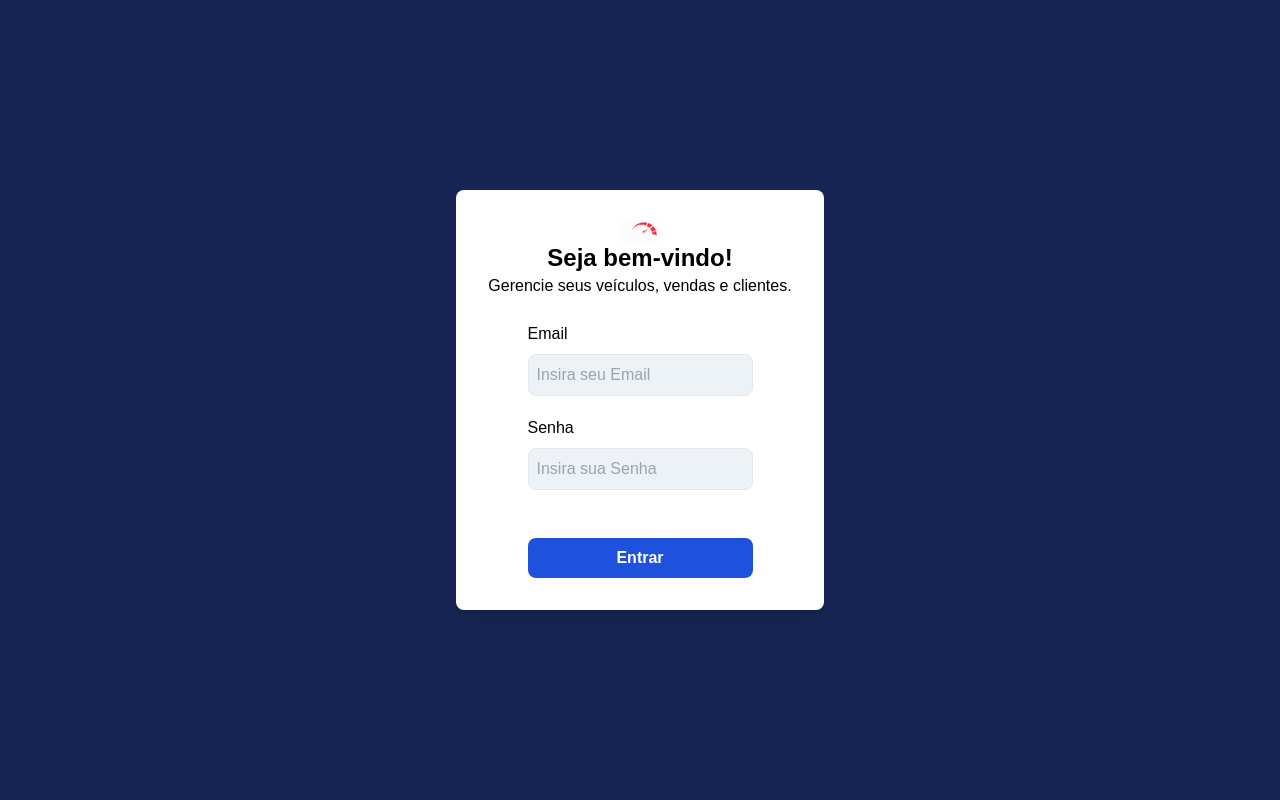
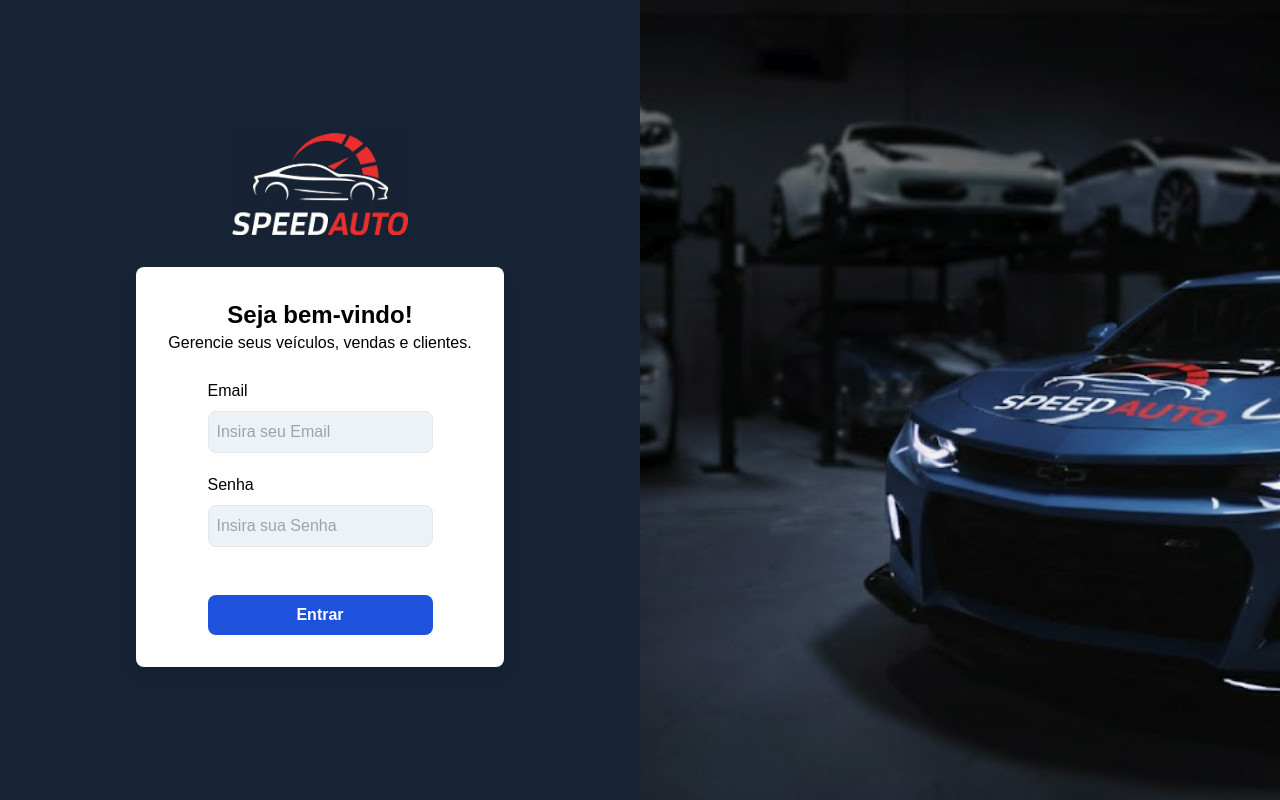
Before and after one commit to lukinhasc-dev/speedauto, a React (Vite) app in the folder front-end/: page / in a window 1280 px wide. Built offline with nearby package versions, Linux system fonts and the light colour scheme.

Commit message:
adição de imagem e ajustes

```diff
--- a/front-end/src/pages/Login.tsx
+++ b/front-end/src/pages/Login.tsx
@@ -1,12 +1,15 @@
-import Assets from '../assets/Carro - Speedauto.png';
+import Assets from '../assets/Logo.png';
+import Camaro from '../assets/camaro.jpg';
 
 export default function Login() {
   return (
-    <div className='bg-blue-950 flex flex-col justify-center items-center h-screen w-screen'>
+    <div className='flex h-screen w-screen'>
+      <div className='bg-[#162334] flex flex-col justify-center items-center h-screen w-screen'>
+        <img src={Assets} alt="Logo SpeedAuto" className='w-44 mb-8' />
+
 
         {/*Card*/}
         <div className='bg-white rounded-lg shadow-lg p-8 flex flex-col justify-center items-center w-auto h-auto'>
-        <img src={Assets} alt="SpeedAuto" className='flex justify-center items-center w-10 h-15' />
           <h1 className='font-bold font-poppins text-2xl'>Seja bem-vindo!</h1>
           <p className='font-poppins text-1xl'>Gerencie seus veículos, vendas e clientes.</p>
 
@@ -30,8 +33,12 @@ export default function Login() {
             <button className='bg-[#1f52dc] text-white rounded-lg p-2 font-semibold mt-10'>Entrar</button>
           </form>
         </div>
+      </div>
 
-
+      {/*Lado Direito*/}
+      <div className='bg-[#F7FAFC] flex flex-col justify-center items-center h-screen w-screen'>
+        <img src={Camaro} className='w-full h-full object-cover' alt="" />
+      </div>
 
 
     </div>
```
Also changed, not shown: front-end/src/assets/camaro.jpg (added). Lines whose indentation alone changed are shown as unchanged.
